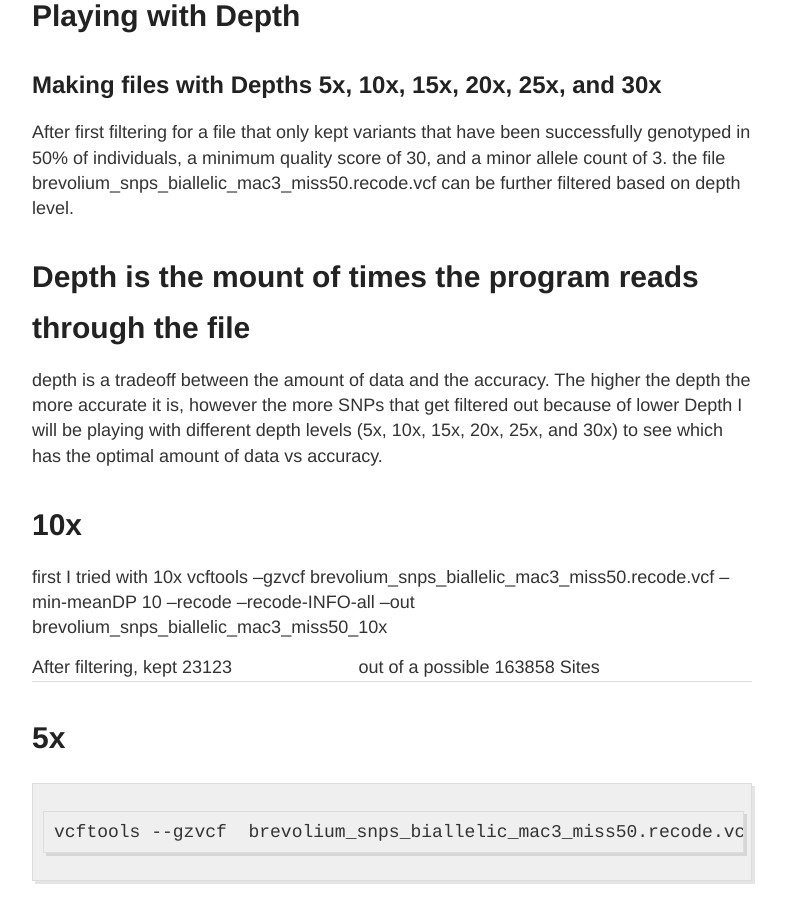
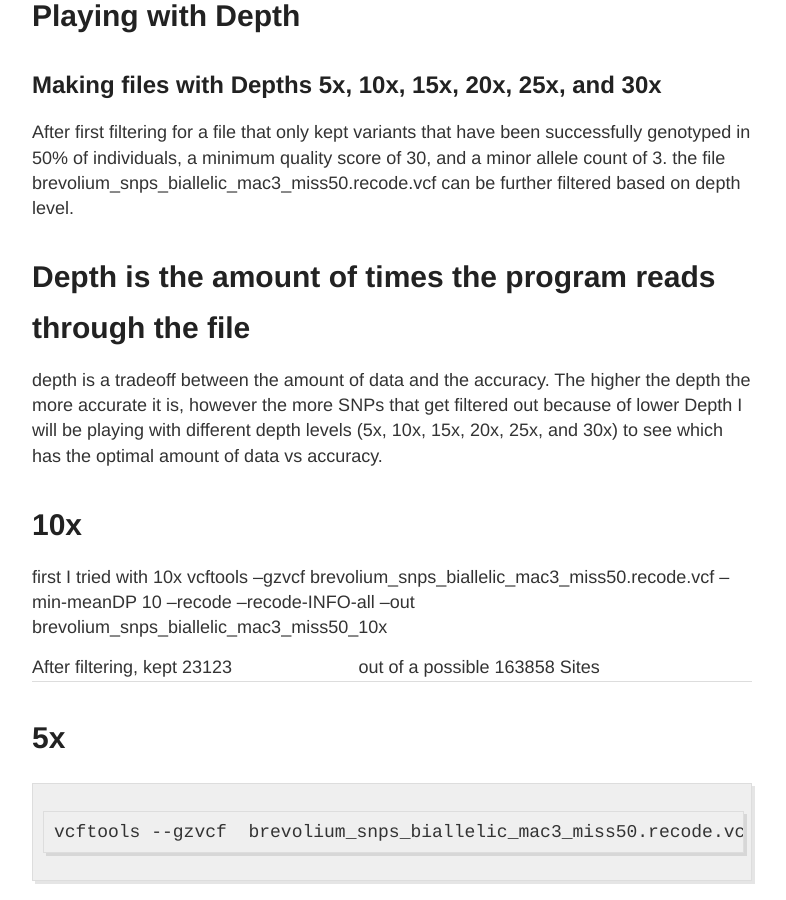
Before and after one commit to Mwags24/Brevolium_Notebook, a Jekyll site: the page built from _posts/2020-5-18-Changing_Depths.md, in a window 1280 px wide and 900 px high, scrolled down 335 px. Shown: the whole window, without its empty margins (248-1034 px from the left). Built offline with Jekyll 4.4.1, drawn with Linux system fonts in a browser that asks for light colours.

Commit message:
updating posts

```diff
--- a/_posts/2020-5-18-Changing_Depths.md
+++ b/_posts/2020-5-18-Changing_Depths.md
@@ -10,7 +10,7 @@ tags:
 After first filtering for a file that only kept variants that have been successfully genotyped in 50% of individuals, a minimum quality score of 30, and a minor allele count of 3.
 the file brevolium_snps_biallelic_mac3_miss50.recode.vcf can be further filtered based on depth level.
 
-# Depth is the mount of times the program reads through the file
+# Depth is the amount of times the program reads through the file
 depth is a tradeoff between the amount of data and the accuracy.
 The higher the depth the more accurate it is, however the more SNPs that get filtered out because of lower Depth
 I will be playing with different depth levels (5x, 10x, 15x, 20x, 25x, and 30x) to see which has the optimal amount of data vs accuracy.
```
Also changed, not shown: _posts/2020-5-15-VCFtools.md (+1 -1 lines), _posts/2020-5-20-Graphs_methods.md (+16 -0 lines).
